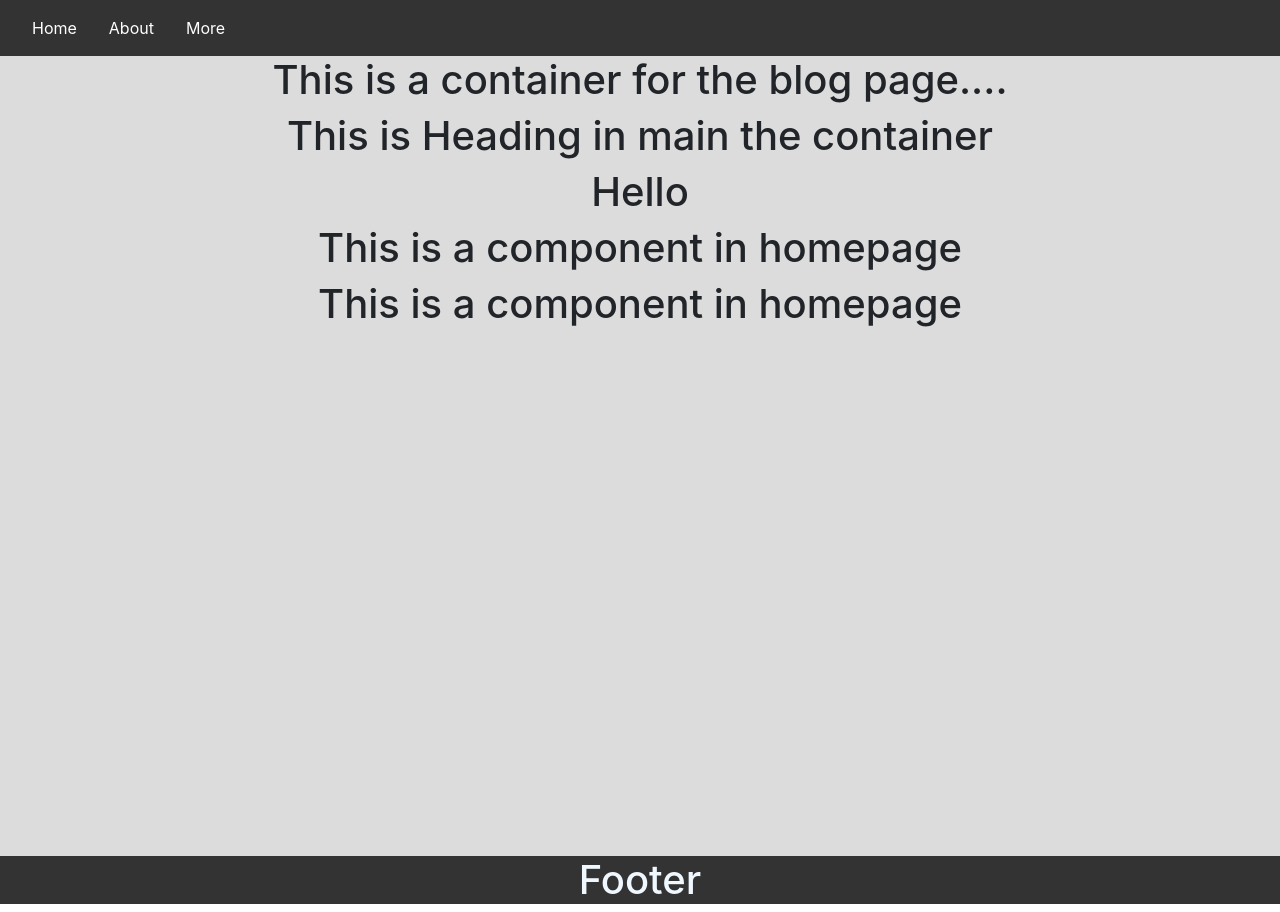
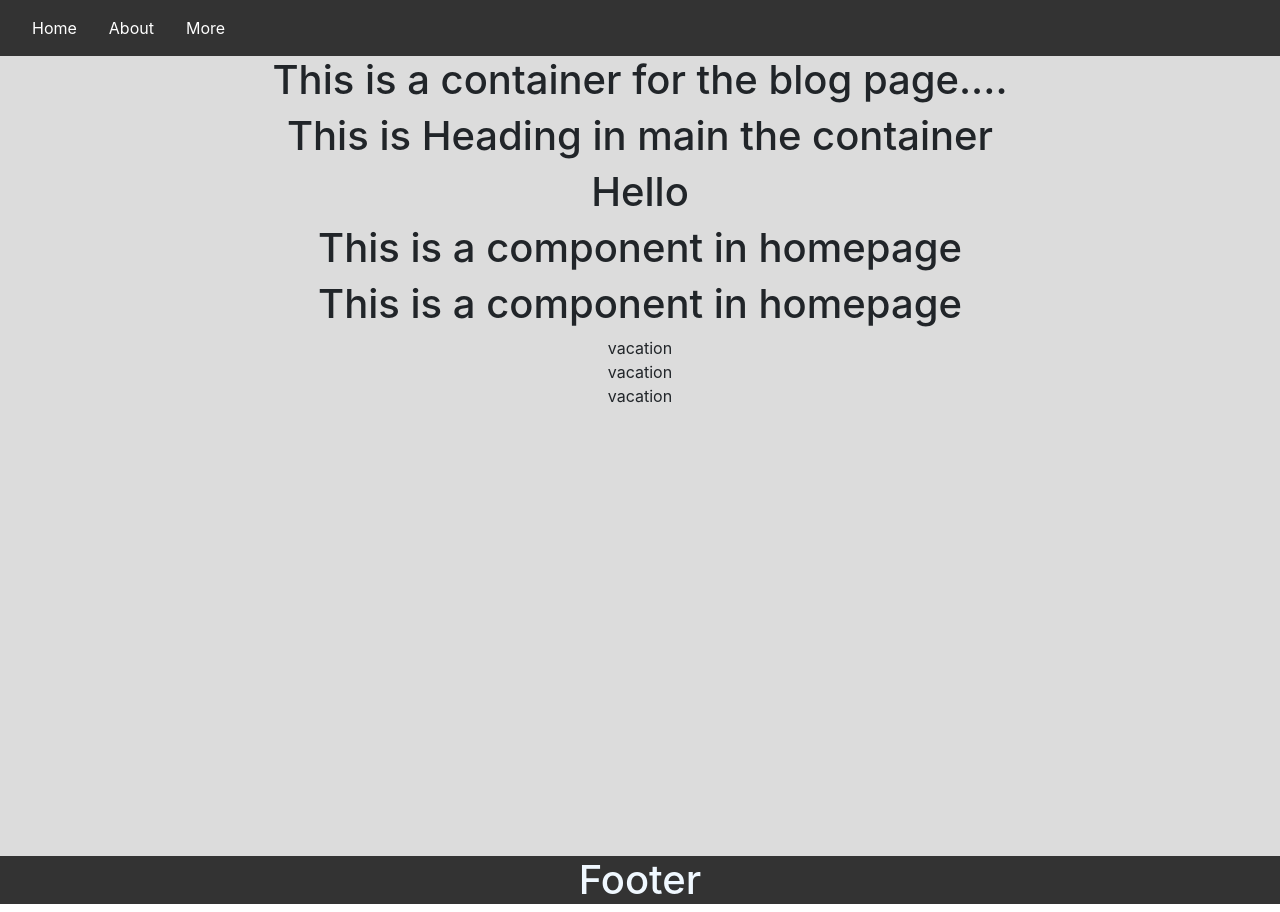
Before and after one commit to MohammedHaris96/Blog-Page, a React (Create React App) app: page / in a window 1280 px wide. Built offline with nearby package versions, Linux system fonts and the light colour scheme; the HTML template or start-up script is replaced by a standard one.

Commit message:
added array of objects

```diff
--- a/src/Components/Homepage.js
+++ b/src/Components/Homepage.js
@@ -1,6 +1,26 @@
 import "./Styles/Homepage.css";
 // import AuthorImage from "./AuthorImage";
 const Homepage = () => {
+  const blogs = [
+    {
+      name: "vacation",
+      description: "This is my blog for the vacation",
+      title: "Vacation",
+    },
+
+    {
+      name: "vacation",
+      description: "This is my blog for the vacation",
+      title: "Vacation",
+    },
+
+    {
+      name: "vacation",
+      description: "This is my blog for the vacation",
+      title: "Vacation",
+    },
+  ];
+
   return (
     <div className="homepage-container ">
       <h1>This is a container for the blog page....</h1>
@@ -9,6 +29,9 @@ const Homepage = () => {
 
       <h1>This is a component in homepage</h1>
       <h1>This is a component in homepage</h1>
+      {blogs.map((blog) => {
+        return <div>{blog.name}</div>;
+      })}
       {/* <AuthorImage /> */}
     </div>
   );
```
